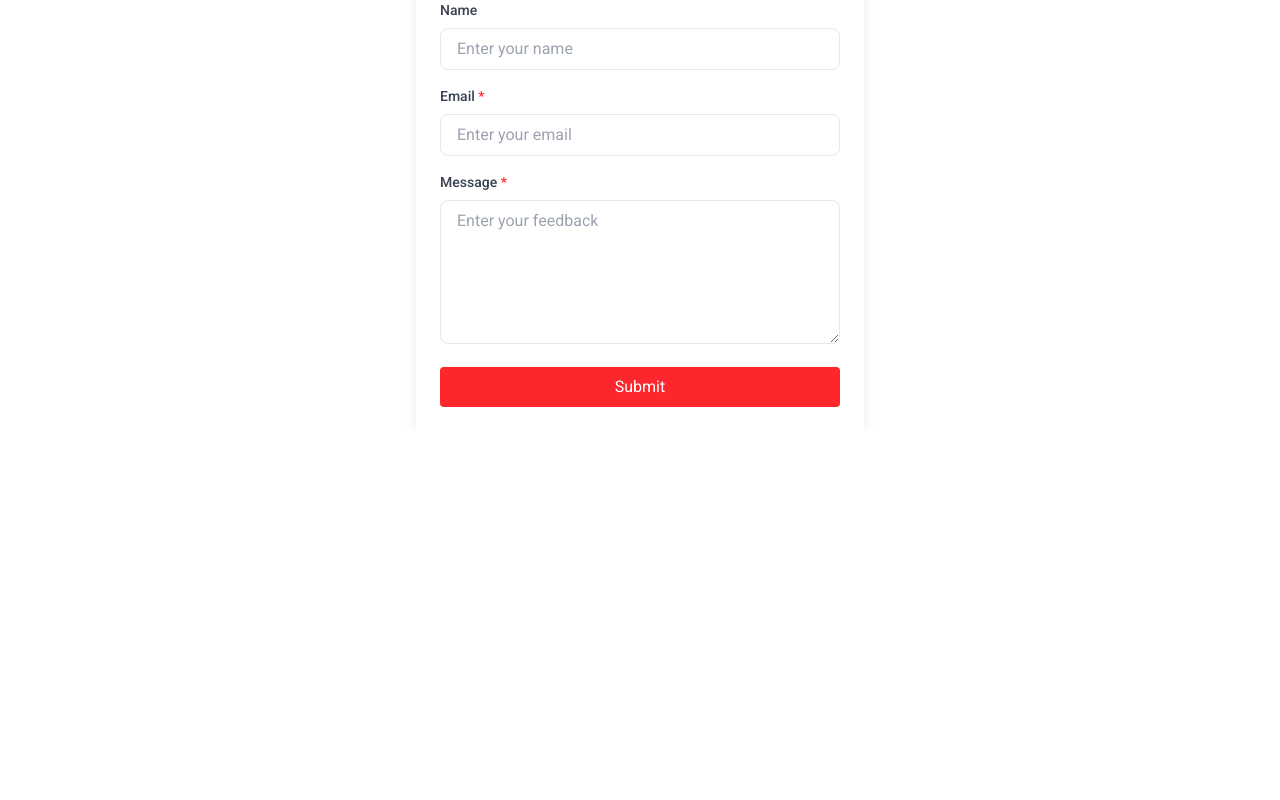
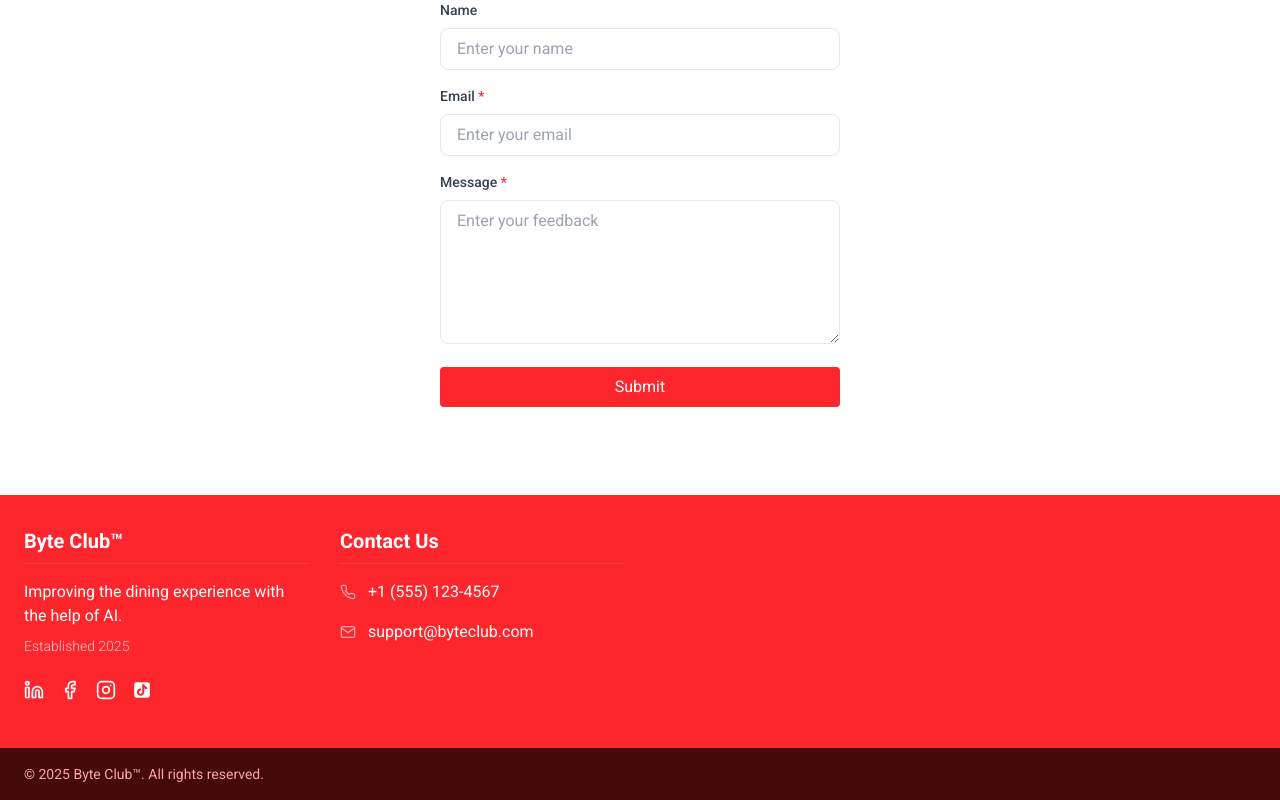
Before and after one commit to ZVKubajak/byteclub-landing-page, a React (Vite) app: page / in a window 1280 px wide. Shown: the part 3257-4057 px from the top of the page. Before the commit the page ends 3688 px from the top, so only its background shows below. Built offline with nearby package versions, Linux system fonts and the light colour scheme.

Commit message:
footer implemented

```diff
--- a/src/App.tsx
+++ b/src/App.tsx
@@ -1,5 +1,6 @@
 import { Outlet } from "react-router-dom";
 import Header from "./ui/Header";
+import Footer from "./ui/Footer";
 
 const App = () => {
   return (
@@ -8,6 +9,7 @@ const App = () => {
       <main>
         <Outlet />
       </main>
+      <Footer />
     </div>
   );
 };
--- a/src/pages/Home.tsx
+++ b/src/pages/Home.tsx
@@ -108,7 +108,7 @@ const Home = () => {
         <ButtonWrapper>join the club</ButtonWrapper>
       </div>
       {/* contact us form */}
-      <div id="contact">
+      <div id="contact" className="mb-16">
       <ContactForm />
       </div>
     </div>
--- a/src/ui/ContactForm.tsx
+++ b/src/ui/ContactForm.tsx
@@ -76,7 +76,7 @@ const ContactForm = () => {
   };
 
   return (
-    <div className="max-w-md mx-auto p-6 shadow-lg">
+    <div className="max-w-md mx-auto p-6">
       <h1 className="text-[#fe262d] text-center text-lg mt-4 mb-7">CONTACT</h1>
       <form onSubmit={onSubmit}>
         <div className="mb-4">
--- /dev/null
+++ b/src/ui/Footer.tsx
@@ -0,0 +1,70 @@
+import { AiFillTikTok } from "react-icons/ai";
+import {
+  FiMail,
+  FiPhone,
+  FiLinkedin,
+  FiInstagram,
+  FiFacebook,
+} from "react-icons/fi";
+
+const Footer = () => {
+  const currentYear = new Date().getFullYear();
+
+  return (
+    <footer className="bg-[#fe262d] text-white">
+      {/* Footer Main Content */}
+      <div className="container mx-auto px-6 pt-8 pb-12">
+        <div className="grid grid-cols-1 md:grid-cols-2 lg:grid-cols-4 gap-8">
+          {/* Company Info */}
+          <div>
+            <h3 className="text-xl font-bold mb-4 border-b border-red-500 pb-2">
+              Byte Club™
+            </h3>
+            <div className="mb-6">
+              <p className="mb-2">
+                Improving the dining experience with the help of AI.
+              </p>
+              <p className="text-red-200 font-light text-sm">
+                Established 2025
+              </p>
+            </div>
+            <div className="flex space-x-4">
+              <FiLinkedin size={20} />
+              <FiFacebook size={20} />
+              <FiInstagram size={20} />
+              <AiFillTikTok size={20} />
+            </div>
+          </div>
+
+          {/* Contact Info */}
+          <div>
+            <h3 className="text-xl font-bold mb-4 border-b border-red-500 pb-2">
+              Contact Us
+            </h3>
+            <ul className="space-y-4">
+              <li className="flex items-center">
+                <FiPhone className="mr-3 text-red-300" />
+                <span>+1 (555) 123-4567</span>
+              </li>
+              <li className="flex items-center">
+                <FiMail className="mr-3 text-red-300" />
+                <span>support@byteclub.com</span>
+              </li>
+            </ul>
+          </div>
+        </div>
+      </div>
+
+      {/* Bottom Copyright Section */}
+      <div className="bg-red-950 py-4">
+        <div className="container mx-auto px-6 flex flex-col md:flex-row justify-between items-center">
+          <div className="text-sm text-red-300">
+            © {currentYear} Byte Club™. All rights reserved.
+          </div>
+        </div>
+      </div>
+    </footer>
+  );
+};
+
+export default Footer;
```
